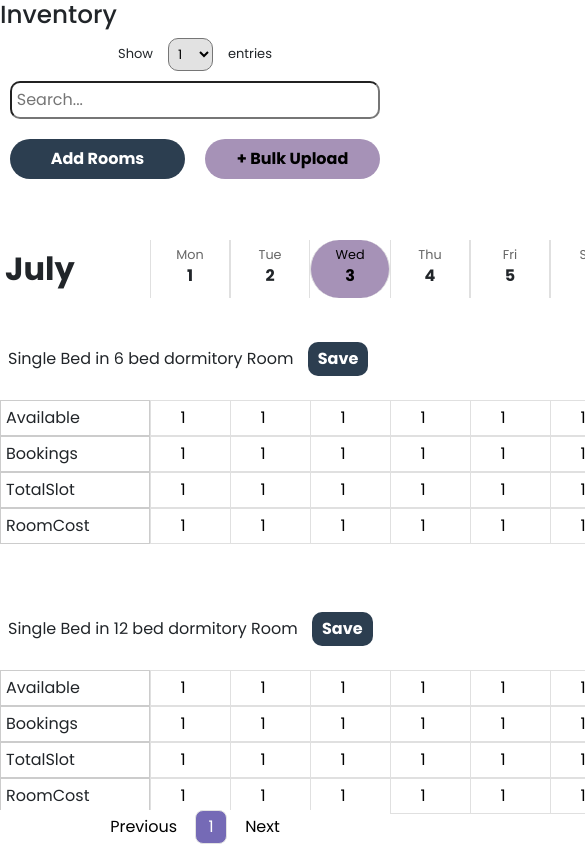
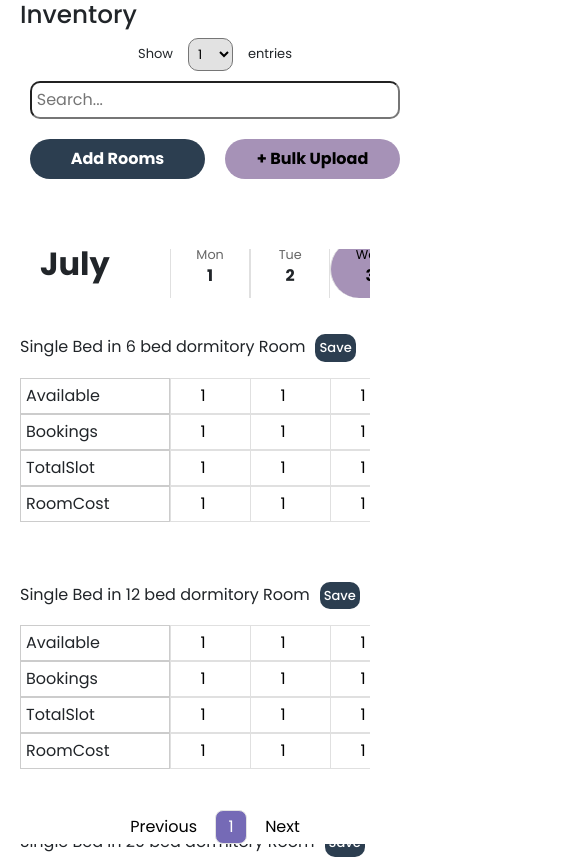
Before and after one commit to SILENTswami/apna-inventory, a React (Create React App) app: page /inventory in a window 390 px wide. Shown: the top 859 px of the page, 585 px wide, since content can reach past the window. Built offline with nearby package versions, Linux system fonts and the light colour scheme.

Commit message:
fixing the calenadr remaining

```diff
--- a/src/Pages/Inventory.js
+++ b/src/Pages/Inventory.js
@@ -161,7 +161,7 @@ class Inventory extends React.Component {
         return dataToDisplay.map((room, index) => (
           <div key={index} className="room-inventory">
             <div className="room-name">
-              <span>{room.name} <button className="save-button">Save</button></span>
+              <span>{room.name}<button className="save-button">Save</button></span>
             </div>
 
             {/* <div style={{height:"30px"}}></div> */}
@@ -281,6 +281,8 @@ class Inventory extends React.Component {
     const { entries, searchTerm } = this.state;
 
     return (
+        <div className='inventory-wrapper'>
+            <div className='inventory-content'>
                 <div className='top'>
                     <div className="inventory-container">
                         <h2 className="inventory-title">Inventory</h2>
@@ -315,6 +317,8 @@ class Inventory extends React.Component {
                     </div>
                     {this.renderPagination()}
                 </div>
+            </div>
+        </div>
     );
 }
 }
--- a/src/Styles/Inventory.css
+++ b/src/Styles/Inventory.css
@@ -1,29 +1,37 @@
+.inventory-wrapper {
+  width: 100%;
+  padding-left: 20px;
+  box-sizing: border-box;
+}
 
-
+.inventory-content {
+  width: calc(100% - 20px);
+  overflow-x: auto;
+}
 .calendar-header {
   position: sticky;
-  top: 160px;
+  top: 150px;
   display: flex;
   flex-direction: row;
   margin-bottom: 1rem;
   /* overflow-x: auto; */
   width:max-content  ;
-  z-index: 11;
+  z-index: 10;
   background-color: #fff;
-  /* padding: 5px; */
+  overflow-y: hidden;
 }
 
 .month-name {
   position: sticky;
-  left: 0px;
+  left: 0;
   font-size: 2em;
   font-weight: bold;
-  /* margin-bottom: 10px; */
-  /* margin-left: 12.5px; */
+
   padding-right: 2em;
   flex: 0 0 150px;
   min-width: 150px;
-  padding: 5px;
+  padding-left: 20px;
+  padding-bottom: 10px;
   height:fit-content;
   background-color: #fff;
   /* box-sizing: border-box; */
@@ -78,9 +86,10 @@
 
 .room-inventory {
   margin-bottom: 40px;
-  /* margin-left: 1rem; */
   position: relative;
-  width:max-content  ;
+  width:max-content ;
+  padding: 0px;
+
 }
 /* .room-inventory::-webkit-scrollbar {
   display: none;
@@ -89,6 +98,7 @@
 .inventory-row {
   display: flex;
   align-items: center;
+  /* scroll-padding-inline: 20px; */
 
 }
 
@@ -97,7 +107,7 @@
   min-width: 150px;
   background-color: white;
   position: sticky;
-  left: 0;
+  left: 0px;
   z-index: 3;
   padding: 5px;
   border: 1px solid #ccc;
@@ -112,7 +122,7 @@ position: sticky;
 left: 0;
 background-color: white;
 z-index: 2;
-padding: 8px;
+padding: 0px;
 width: fit-content;
 
 
@@ -318,7 +328,7 @@ width: fit-content;
     /* margin-bottom: 2rem; */
     /* overflow-x: auto; */
     width:max-content  ;
-    z-index: 21;
+    z-index: 10;
     background-color: #fff;
   }
 
@@ -337,7 +347,19 @@ width: fit-content;
   /* box-shadow: 0 2px 5px rgba(0, 0, 0, 0.1);  */
 }
 
-
+.save-button {
+  margin-left: 10px;
+  margin-top: 20px;
+  padding: 4px 4px;
+  background-color: #2c3e50;
+  color: white;
+  border: none;
+  border-radius: 10px;
+  cursor: pointer;
+  font-size: small;
+  font-weight: 500;
+  margin-bottom: 1rem;
+}
 
 }
 
@@ -376,7 +398,7 @@ width: fit-content;
   margin-bottom: 1rem;
   /* overflow-x: auto; */
   width:max-content  ;
-  z-index: 11;
+  z-index: 9;
   background-color: #fff;
 }
 }
```
Lines whose indentation alone changed are shown as unchanged.
